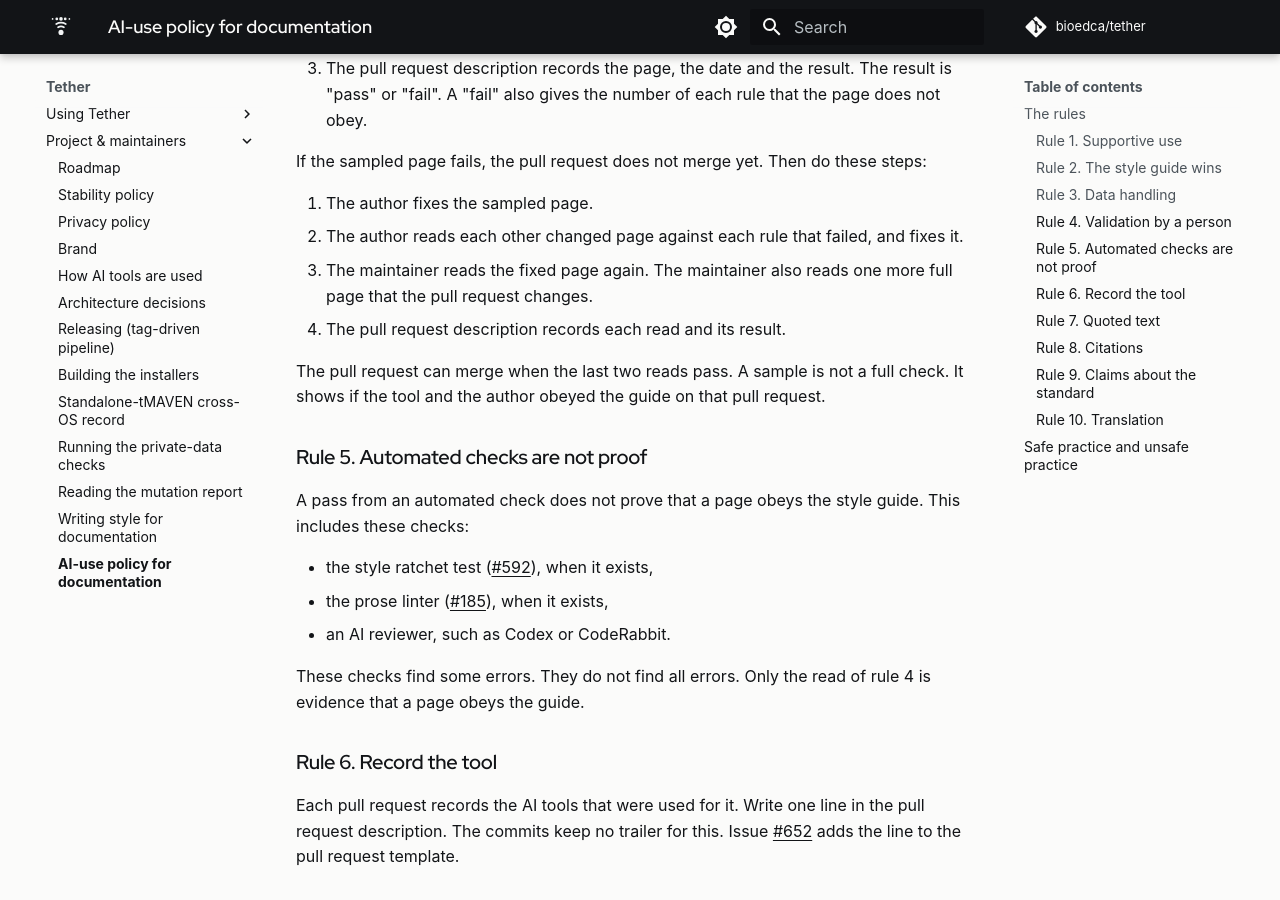
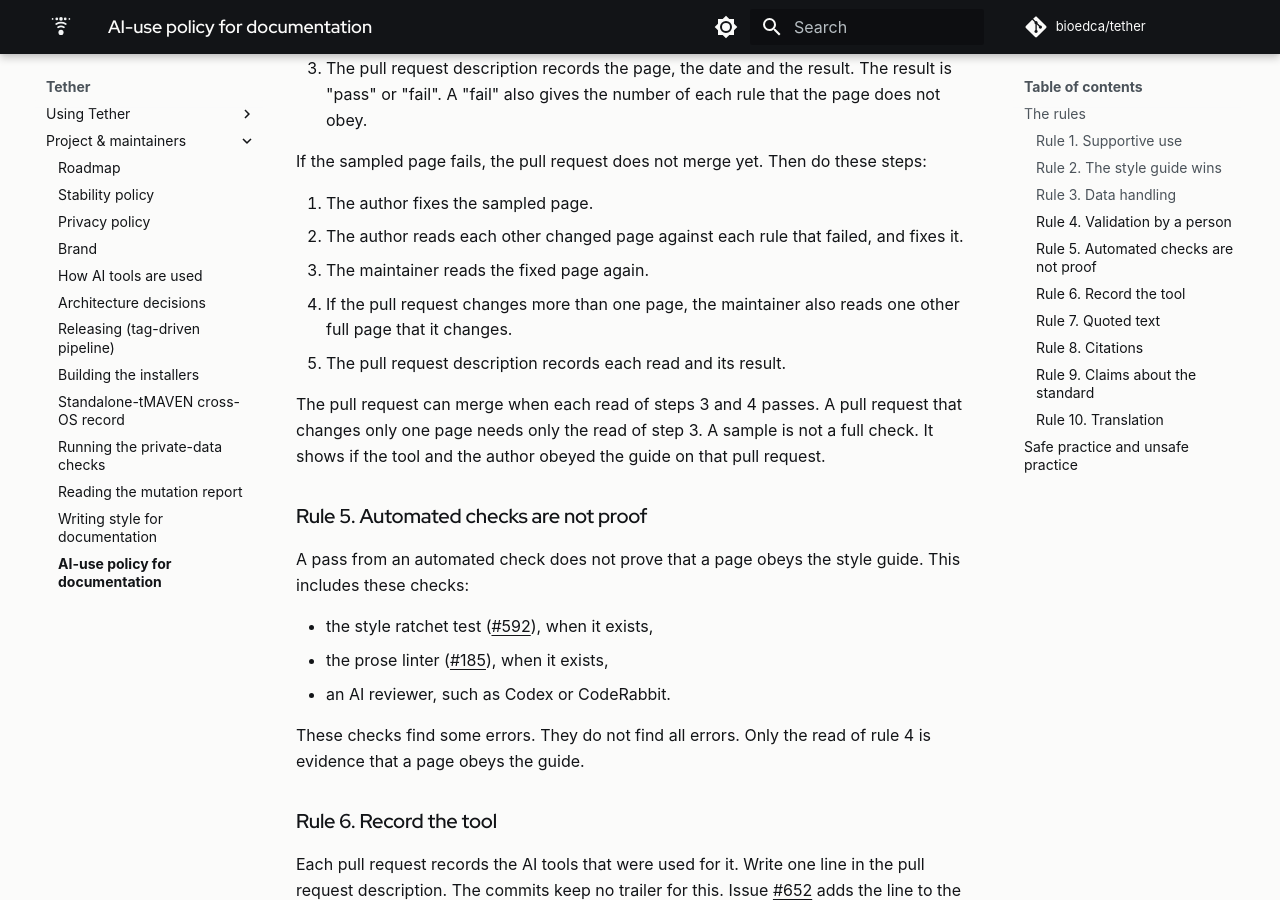
Before and after one commit to bioedca/tether, an MkDocs documentation site: the page built from docs/maintainers/ai-use-policy.md, in a window 1280 px wide and 900 px high, scrolled down 1236 px. Built offline with MkDocs 1.6.1 and Material for MkDocs 9.7.7, drawn with Linux system fonts in a browser that asks for light colours; comment, search, counter and statistics services are not loaded; the version menu is left out.

Commit message:
docs(docs): rule 4 recovery also works for a one-page rewrite (#651)
Answers the Codex finding on PR #964: a pull request that changes only
one page has no second page to read after a failed sample.

```diff
--- a/docs/maintainers/ai-use-policy.md
+++ b/docs/maintainers/ai-use-policy.md
@@ -54,11 +54,13 @@ If the sampled page fails, the pull request does not merge yet. Then do these st
 
 1. The author fixes the sampled page.
 2. The author reads each other changed page against each rule that failed, and fixes it.
-3. The maintainer reads the fixed page again. The maintainer also reads one more full page
-   that the pull request changes.
-4. The pull request description records each read and its result.
+3. The maintainer reads the fixed page again.
+4. If the pull request changes more than one page, the maintainer also reads one other full
+   page that it changes.
+5. The pull request description records each read and its result.
 
-The pull request can merge when the last two reads pass. A sample is not a full check. It shows
+The pull request can merge when each read of steps 3 and 4 passes. A pull request that changes
+only one page needs only the read of step 3. A sample is not a full check. It shows
 if the tool and the author obeyed the guide on that pull request.
 
 ### Rule 5. Automated checks are not proof
```
